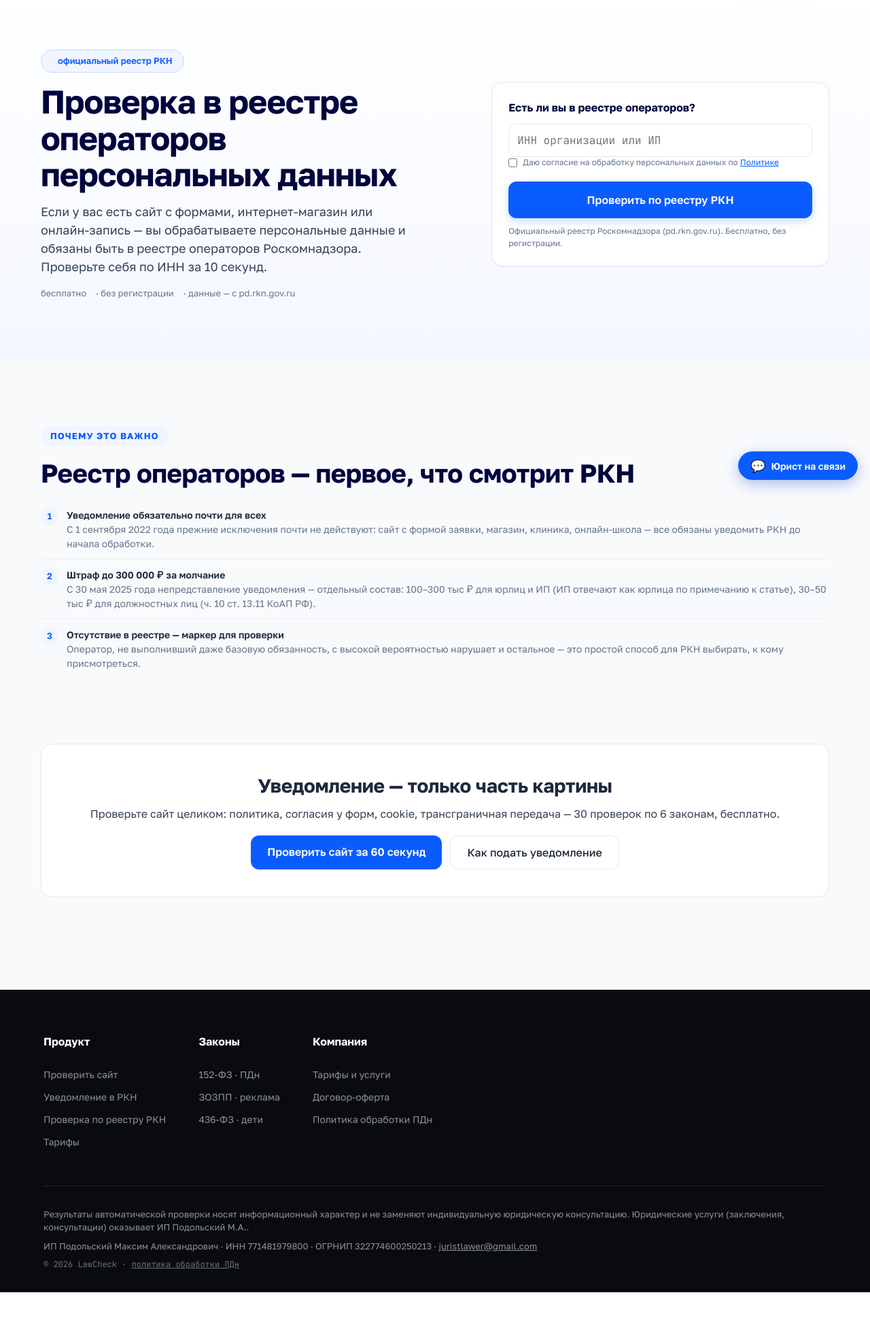
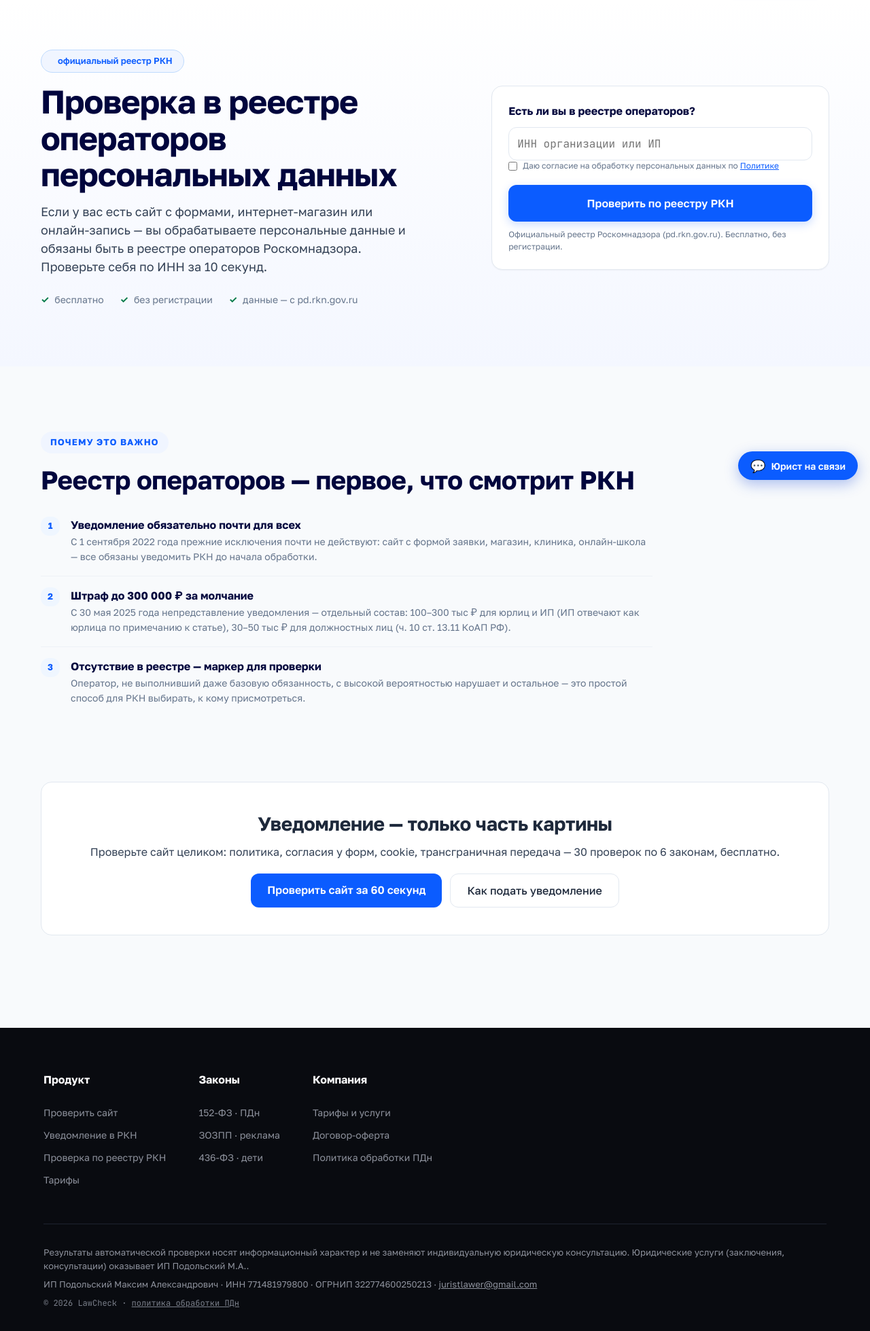
Before and after one commit to lawcheck/lawcheck, a FastAPI app: page /reestr-rkn in a window 1280 px wide. Shown: the part 76-2034 px from the top of the page at 68% size. Before the commit the page ends 1977 px from the top, so only its background shows below. Run offline with FastAPI, Linux system fonts and the light colour scheme.

Commit message:
design: лендинги, статьи и кабинет в новом стиле; контраст и мёртвый код
Фикс мобильного бага из этапа 2: правило порядка в герое знало про
.hero-proofs, но не про .trust, и на трёх лендингах строка доверия
выезжала выше заголовка. Заменили .trust на .hero-proofs — заодно
галочки те же, что на главной; старое правило удалили.

Фикс кабинета: связка «https:// + поле» была прописана только под
.form-card, а в форме мониторинга та же разметка оставалась голым
инпутом без рамки и радиуса. Правила подняли на .url-field.

Длинный текст (статьи, оферта, политика, шаблоны Pro) встал белым листом
на полотне: у серого фона нет края, и статья без подложки выглядела
недовёрстанной. Вложенные блоки — магнит и шаблоны — поменяли подложку
на серую, иначе белое на белом.

Контраст промерили скриптом на семи страницах: две строки не дотягивали
до 4,5:1 — копирайт в футере (4,09) и подпись под суммой риска (4,35).

Убрано мёртвое правило .footer-cta .btn-ghost: красило кнопку в белый
по тёмному, но блок светлый с прошлого редизайна.

Co-Authored-By: Claude Opus 5 <noreply@anthropic.com>

```diff
--- a/lawcheck/web/templates/base.html
+++ b/lawcheck/web/templates/base.html
@@ -180,9 +180,6 @@
     @media (max-width: 820px) { .hero h1 { font-size: var(--t-h2); } }
     .hero h1 .accent { color: var(--brand); }
     .hero .sub { font-size: var(--t-xl); color: var(--ink-soft); margin: 0 0 16px; max-width: 540px; }
-    .hero .trust { font-size: var(--t-s); color: var(--muted); display: flex; flex-wrap: wrap; gap: 6px 14px; }
-    .hero .trust span::before { content: "· "; color: var(--faint); }
-    .hero .trust span:first-child::before { content: ""; }
     /* Строка доказательств под формой: галочка вместо точки-разделителя */
     .hero-proofs { list-style: none; margin: var(--s-6) 0 0; padding: 0; display: flex; flex-wrap: wrap; gap: 10px 24px; }
     .hero-proofs li { display: flex; align-items: center; gap: 8px; font-size: var(--t-m); color: var(--muted); }
@@ -197,15 +194,17 @@
     .tg-alert .d { color: var(--muted); font-size: var(--t-s); line-height: 1.5; }
     .form-card { background: var(--surface); border: 1px solid var(--line); border-radius: var(--r-l); padding: var(--s-6); box-shadow: 0 1px 2px rgba(0,0,0,.04); }
     .form-card h3 { margin: 0 0 12px; font-size: var(--t-l); }
-    .form-card .url-field { display: flex; align-items: center; border: 1px solid var(--line); border-radius: var(--r-m); overflow: hidden; }
-    .form-card .url-field .scheme { font-family: var(--mono); font-size: var(--t-m); color: var(--faint); padding: 0 0 0 12px; }
-    .form-card .url-field input { flex: 1; min-width: 0; border: 0; padding: 13px 12px; font-size: var(--t-l); font-family: var(--mono); outline: none; }
-    .form-card .url-field:focus-within { outline: 2px solid var(--brand); outline-offset: 1px; }
+    /* Не под .form-card: та же связка «https:// + поле» стоит в кабинете,
+       в форме мониторинга, и там она оставалась голым инпутом */
+    .url-field { display: flex; align-items: center; background: var(--surface); border: 1px solid var(--line); border-radius: var(--r-m); overflow: hidden; }
+    .url-field .scheme { font-family: var(--mono); font-size: var(--t-m); color: var(--faint); padding: 0 0 0 12px; }
+    .url-field input { flex: 1; min-width: 0; background: transparent; border: 0; padding: 13px 12px; font-size: var(--t-l); font-family: var(--mono); outline: none; }
+    .url-field:focus-within { outline: 2px solid var(--brand); outline-offset: 1px; }
     .form-card button { width: 100%; margin-top: 12px; background: var(--brand); padding: 17px 22px; border-radius: var(--r-m); }
     .form-card button:hover { background: var(--brand-hover); }
     /* --- Auth (register/login/reset) --- */
-    .auth-card { max-width: 400px; margin: 48px auto; }
-    .auth-card h1 { font-size: var(--t-xl); margin: 0 0 6px; }
+    .auth-card { max-width: 420px; margin: var(--s-9) auto; padding: var(--s-7); border-radius: var(--r-xl); }
+    .auth-card h1 { font-size: var(--t-h3); margin: 0 0 6px; }
     .auth-card .sub { color: var(--ink-soft); font-size: var(--t-m); margin: 0 0 18px; }
     .auth-card .field { margin-bottom: 14px; }
     .auth-card label { display: block; font-size: var(--t-s); color: var(--ink-soft); margin-bottom: 4px; }
@@ -241,12 +240,14 @@
     .section .lead { color: var(--muted); font-size: var(--t-xl); margin: 0 0 var(--s-7); max-width: 640px; }
     .what-grid { display: grid; grid-template-columns: 1fr 1fr; gap: 28px; align-items: start; }
     @media (max-width: 820px) { .what-grid { grid-template-columns: minmax(0, 1fr); } }
-    .checklist { list-style: none; margin: 0; padding: 0; }
-    .checklist li { display: flex; gap: 12px; padding: 12px 0; border-bottom: 1px solid var(--line2); }
+    /* max-width: полотно стало 1200px, и без ограничения строка описания
+       уезжает под 150 знаков — такую длину глаз уже не держит */
+    .checklist { list-style: none; max-width: 900px; margin: 0; padding: 0; }
+    .checklist li { display: flex; gap: var(--s-4); padding: var(--s-4) 0; border-bottom: 1px solid var(--line2); }
     .checklist li:last-child { border-bottom: 0; }
-    .checklist .num { flex: none; width: 26px; height: 26px; border-radius: var(--r-m); background: var(--info-soft); color: var(--brand); font-weight: 600; font-size: var(--t-s); display: flex; align-items: center; justify-content: center; }
-    .checklist .ct { font-weight: 600; font-size: var(--t-m); }
-    .checklist .cd { font-size: var(--t-m); color: var(--muted); }
+    .checklist .num { flex: none; width: 28px; height: 28px; border-radius: var(--r-m); background: var(--info-soft); color: var(--brand); font-weight: 700; font-size: var(--t-s); display: flex; align-items: center; justify-content: center; }
+    .checklist .ct { font-weight: 700; font-size: var(--t-l); color: var(--navy); margin-bottom: 2px; }
+    .checklist .cd { font-size: var(--t-m); color: var(--muted); line-height: 1.6; }
 
     /* bento grid для numbers — см. отдельный блок ниже (asymmetric) */
     .numbers .n { background: var(--surface); border: 1px solid var(--line); border-radius: var(--r-l); padding: var(--s-6); }
@@ -881,8 +875,8 @@
     footer .legal { color: #8e929d; font-size: var(--t-s); border-top: 1px solid #1e232f; padding-top: 32px; }
     footer .legal .requisites { margin-top: 8px; }
     footer .legal .requisites a { color: #8e929d; }
-    footer .legal .build { font-family: var(--mono); font-size: var(--t-xs); color: #6d7280; margin-top: 8px; }
-    footer .legal .build a { color: #6d7280; }
+    footer .legal .build { font-family: var(--mono); font-size: var(--t-xs); color: #7a7f8a; margin-top: 8px; }
+    footer .legal .build a { color: #7a7f8a; }
 
     /* --- Страницы оплаты --- */
     .pay-card { max-width: 560px; margin: 40px auto; background: var(--surface); border: 1px solid var(--line); border-radius: var(--r-l); padding: 32px; text-align: center; }
--- a/lawcheck/web/templates/rkn_check.html
+++ b/lawcheck/web/templates/rkn_check.html
@@ -26,11 +26,11 @@
     <p class="sub">Если у вас есть сайт с формами, интернет-магазин или онлайн-запись —
       вы обрабатываете персональные данные и обязаны быть в реестре операторов
       Роскомнадзора. Проверьте себя по ИНН за 10 секунд.</p>
-    <div class="trust">
-      <span>бесплатно</span>
-      <span>без регистрации</span>
-      <span>данные — с pd.rkn.gov.ru</span>
-    </div>
+    <ul class="hero-proofs">
+      <li>бесплатно</li>
+      <li>без регистрации</li>
+      <li>данные — с pd.rkn.gov.ru</li>
+    </ul>
   </div>
   {% include "_rkn_check_form.html" %}
 </section>
```
Also changed, not shown: other parts of lawcheck/web/templates/base.html (+30 -27 lines), lawcheck/web/templates/landing_niche.html (+5 -5 lines), lawcheck/web/templates/landing_rkn.html (+5 -5 lines).
